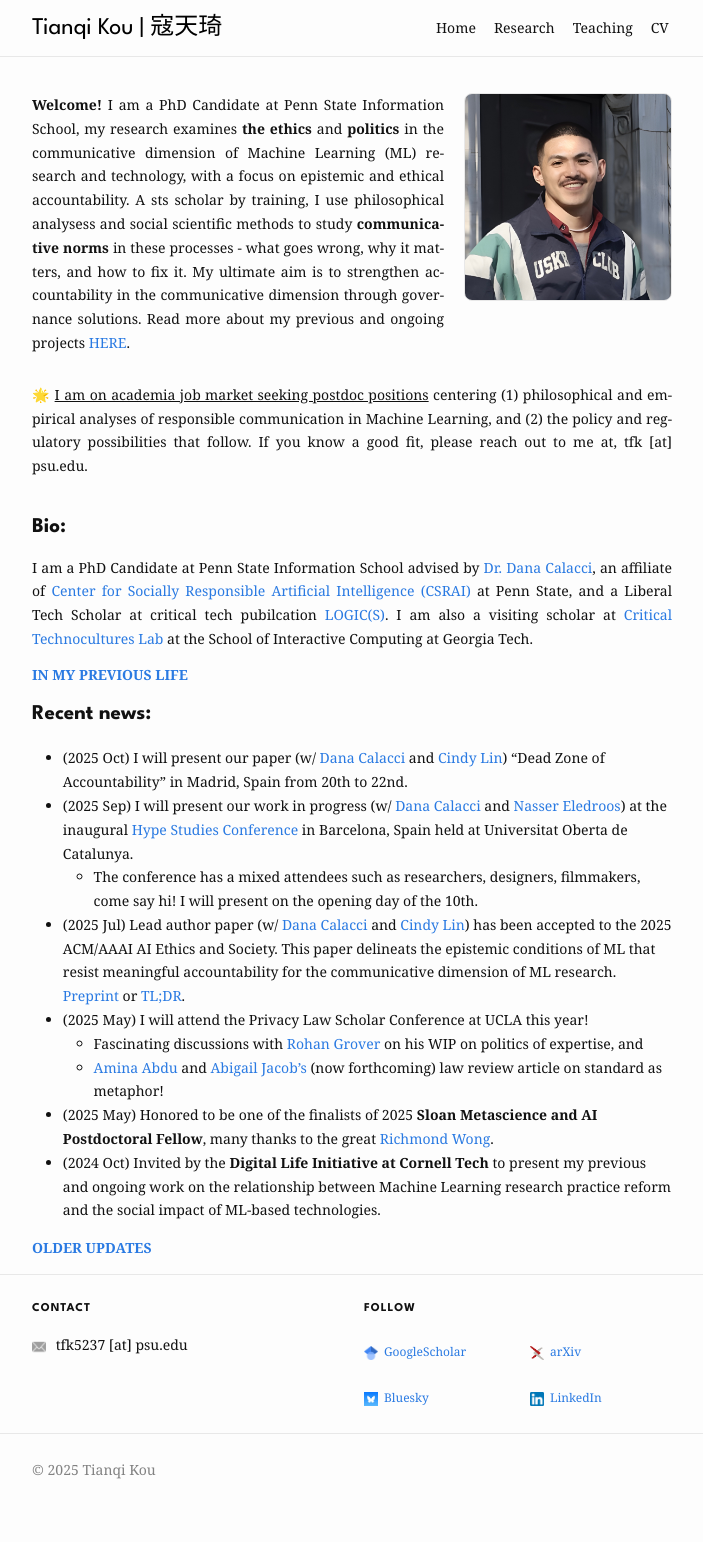
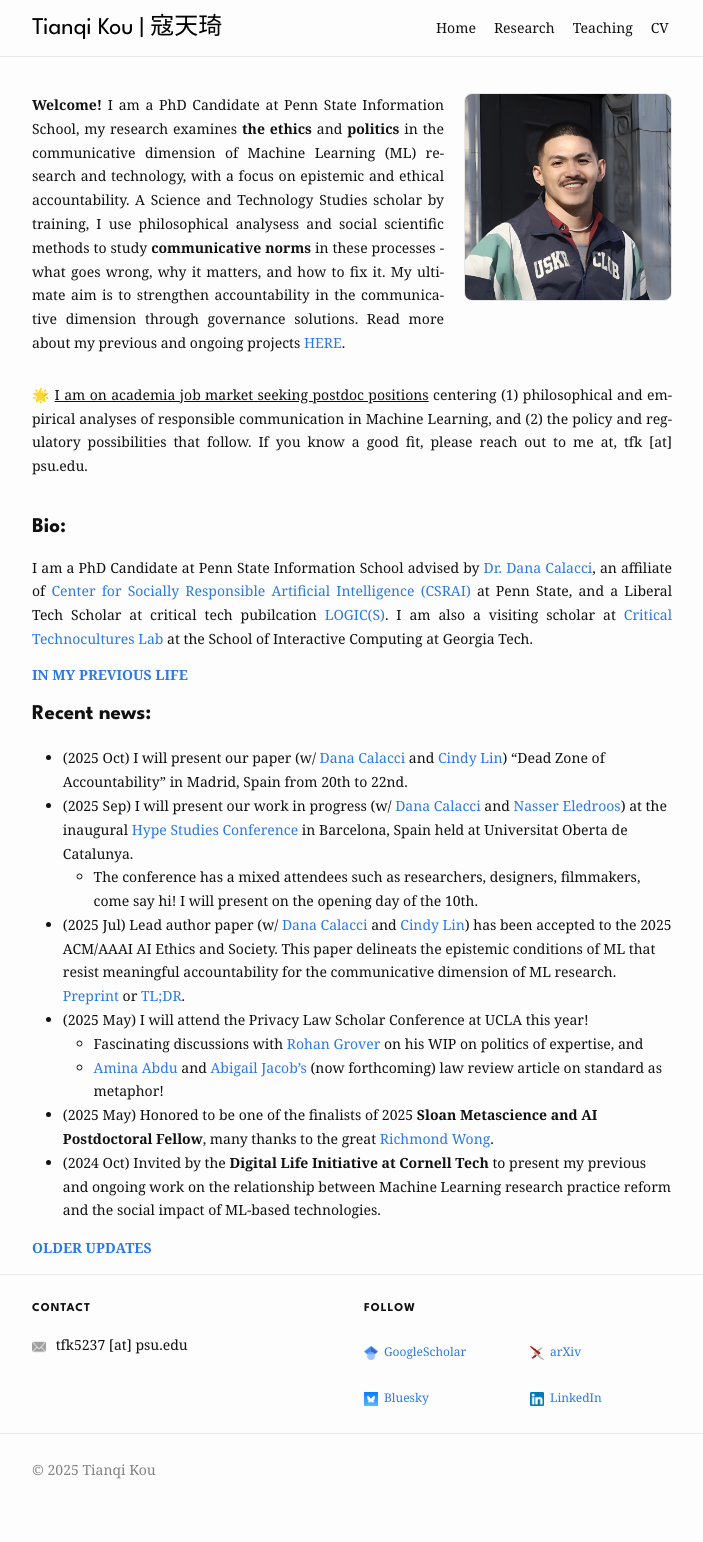
Before and after one commit to koutianqi/koutianqi.github.io, a Jekyll site: the page built from index.markdown, in a window 1280 px wide. Shown: the whole page, without its empty margins (288-991 px from the left). Built offline with Jekyll 4.4.1, drawn with Linux system fonts in a browser that asks for light colours.

Commit message:
Update index.markdown

```diff
--- a/index.markdown
+++ b/index.markdown
@@ -7,7 +7,7 @@
   <div class="intro-copy" markdown="1">
 
 
-**Welcome!** I am a PhD Candidate at Penn State Information School, my research examines **the ethics** and **politics** in the communicative dimension of Machine Learning (ML) research and technology, with a focus on epistemic and ethical accountability. A sts scholar by training, I use philosophical analysess and social scientific methods to study **communicative norms** in these processes -  what goes wrong, why it matters, and how to fix it. My ultimate aim is to strengthen accountability in the communicative dimension through governance solutions. Read more about my previous and ongoing projects [HERE](https://koutianqi.github.io/pages/research/).
+**Welcome!** I am a PhD Candidate at Penn State Information School, my research examines **the ethics** and **politics** in the communicative dimension of Machine Learning (ML) research and technology, with a focus on epistemic and ethical accountability. A Science and Technology Studies scholar by training, I use philosophical analysess and social scientific methods to study **communicative norms** in these processes -  what goes wrong, why it matters, and how to fix it. My ultimate aim is to strengthen accountability in the communicative dimension through governance solutions. Read more about my previous and ongoing projects [HERE](https://koutianqi.github.io/pages/research/).
 
   </div>
   <img class="headshot" src="{{ "/assets/img/headshot_crop.jpg" | relative_url }}" alt="Headshot" />
```
